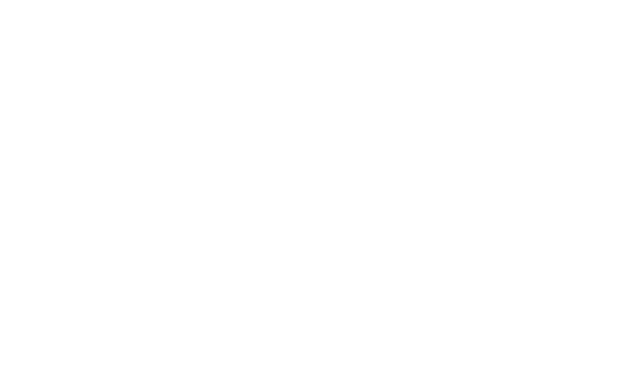
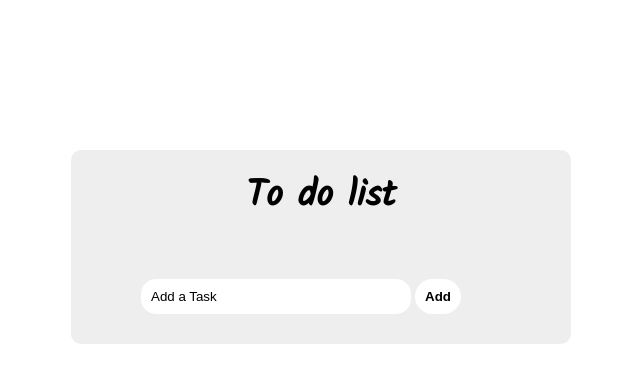
Before and after one commit to ahmedmelhassan/To-do-list, a plain HTML site: page index.html in a window 1280 px wide. Shown: the whole page, without its empty margins (319-959 px from the left). Drawn offline with Linux system fonts and the light colour scheme.

Commit message:
first code version

```diff
--- a/index.html
+++ b/index.html
@@ -3,11 +3,30 @@
 <head>
     <meta charset="UTF-8">
     <meta name="viewport" content="width=device-width, initial-scale=1.0">
+    <link rel="preconnect" href="https://fonts.googleapis.com">
+    <link rel="preconnect" href="https://fonts.gstatic.com" crossorigin>
+    <link href="https://fonts.googleapis.com/css2?family=Kalam&display=swap" rel="stylesheet">
     <link rel="stylesheet" href="style.css">
     <title>To Do List</title>
 </head>
 <body>
 
+        <section>
+            <h1>To do list</h1>
+          <div>
+            <input  type="text" name="" id="input" placeholder="Add a Task">
+            <button onclick="addtask()">Add</button>
+          </div>
+            <ul id="ul">
+                 <!-- <li><img src="Pic.jpeg" alt="">Task1</li>
+                <li><img src="Pic.jpeg" alt="">Task2</li>
+                <li><img src="Pic.jpeg" alt="">Task3</li> -->
+            </ul>
+        </section>
+
+
+
+
     <script src="script.js"></script>
 </body>
 </html>
--- a/script.js
+++ b/script.js
@@ -0,0 +1,29 @@
+var input = document.getElementById("input");
+var ul = document.getElementById("ul");
+
+function addtask(){
+    if(input.value === ''){
+        alert('hey');
+    }
+    else{
+        var li = document.createElement("li");
+        var img = document.createElement("img");
+        img.setAttribute("id","img");
+        img.src = "";
+        ul.appendChild(img);
+        li.innerHTML = input.value;
+        ul.appendChild(li);
+        li.style.textDecoration = "none";
+        input.value = "";
+    }
+    img.onclick = function(){
+      if(li.style.textDecoration = "none"){
+            img.src = "Pic.jpeg";
+            li.style.textDecoration = "line-through";
+      }
+      else{
+        img.src = "";
+        li.style.textDecoration = "none";
+      }
+    }
+}
--- a/style.css
+++ b/style.css
@@ -0,0 +1,64 @@
+*{
+    margin: 0;
+    padding: 0;
+}
+section{
+    width: 500px;
+    margin: 150px auto;
+    border-radius: 10px;
+    background-color: rgb(238, 238, 238);
+}
+h1{
+    position: relative;
+    top: 17px;
+    text-align: center;
+    font-family: 'Kalam', cursive;
+    font-size: 37px;
+}
+div{
+    position: relative;
+    margin: 70px 70px;
+}
+input{
+    padding: 10px;
+    border-radius: 15px;
+    width: 250px;
+    border: none;
+}
+input::placeholder{
+    color: rgb(0, 0, 0);
+}
+button{
+    padding: 10px;
+    border-radius: 20px;
+    border: none;
+    cursor: pointer;
+    background-color: white;
+    font-weight: 600;
+    margin-bottom: 30px;
+}
+button:hover{
+    background-color: rgb(222, 222, 222);
+}
+ul{
+    background-color:rgb(227, 227, 227);
+    border-radius: 7px;
+    margin: auto;
+}
+ul li{
+    padding: 10px;
+    list-style: none;
+    margin: -3px 75px;
+    text-decoration: line-through;
+}
+#img{
+    width: 18px;
+    height: 18px;
+    border: solid black;
+    border-width: 1.5px;
+    border-radius: 13px;
+    position: relative;
+    top: 31.5px;
+    left: 40px;
+    cursor: pointer;
+}
```
Also changed, not shown: Pic.jpeg (added), 1 other file.
